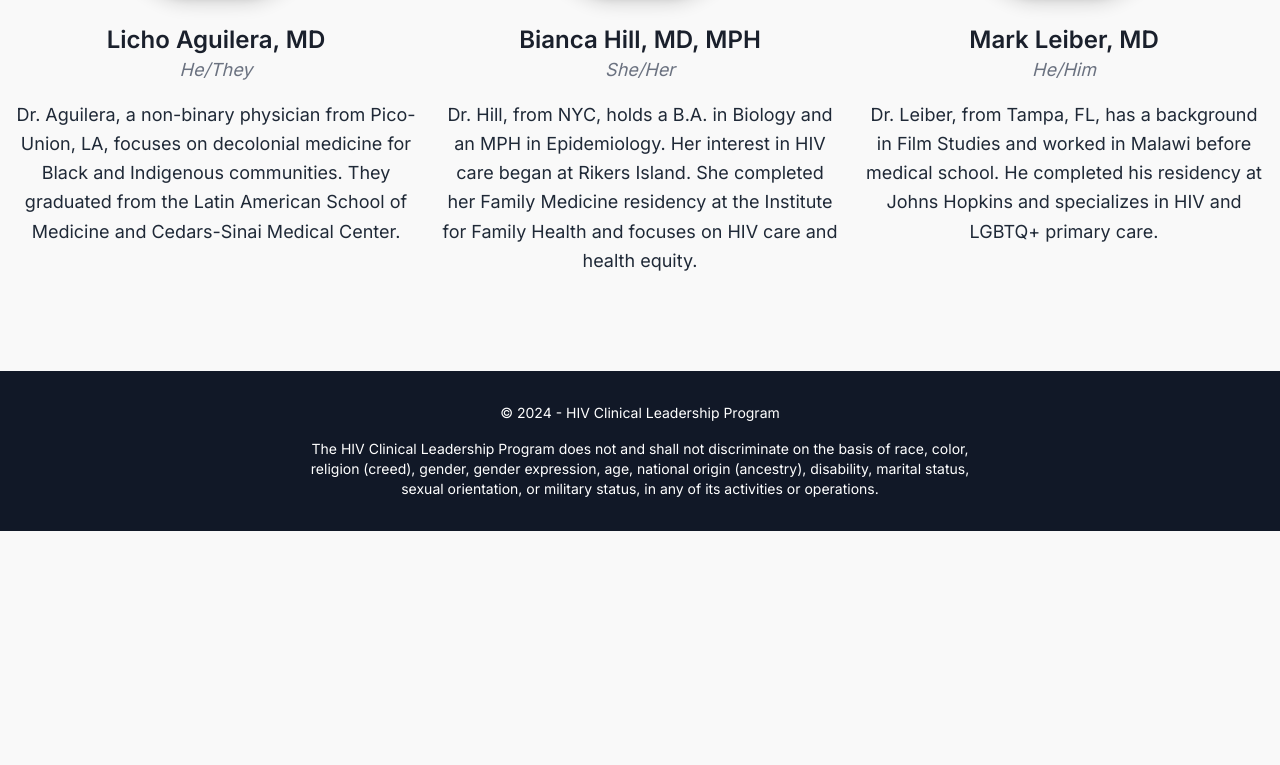
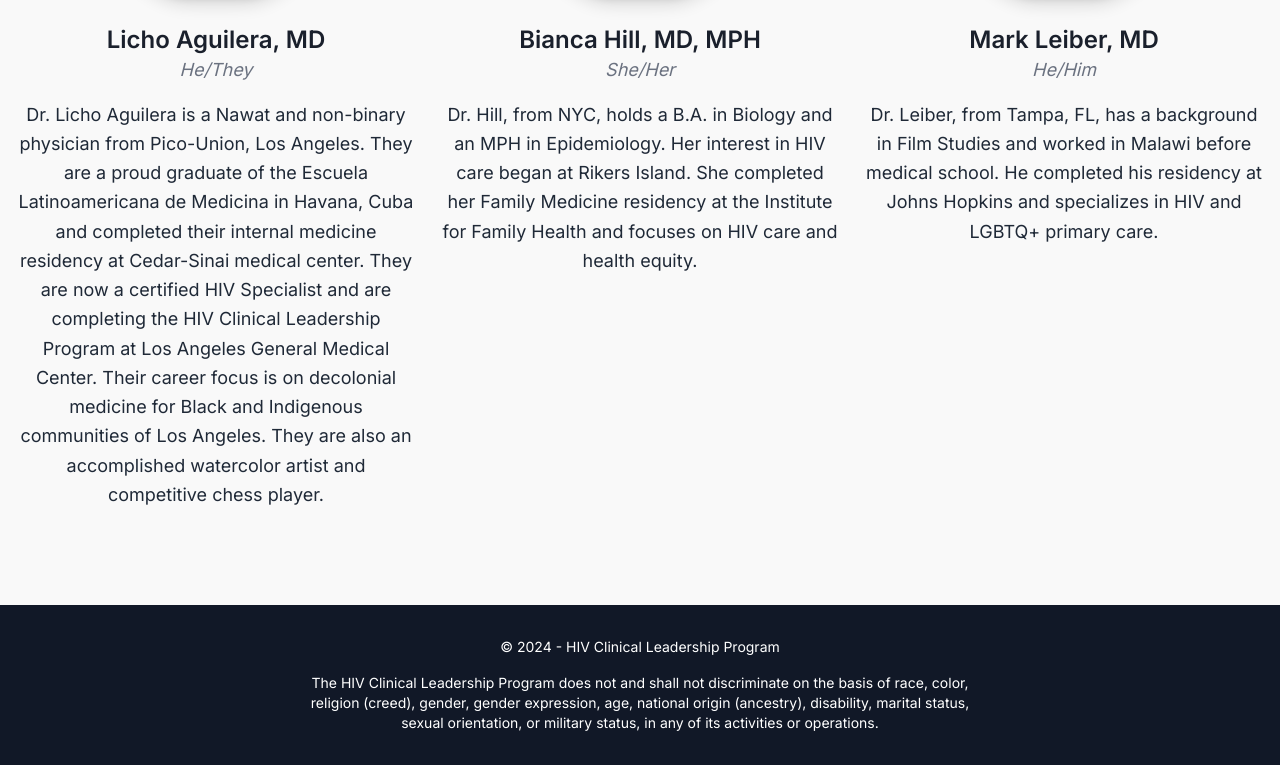
Before and after one commit to jusbuckingham/hiv-fellowship, a Next.js app: page /about/fellows in a window 1280 px wide. Shown: the part 1044-1809 px from the top of the page. Before the commit the page ends 1575 px from the top, so only its background shows below. Built offline with nearby package versions, Linux system fonts and the light colour scheme.

Commit message:
changing dr licho bio

```diff
--- a/src/pages/about/fellows.tsx
+++ b/src/pages/about/fellows.tsx
@@ -30,8 +30,7 @@ const Fellows: React.FC = () => {
       pronouns: 'He/They',
       image: '/images/about/licho-cynthia-aguilera.jpg',
       description: `
-        Dr. Aguilera, a non-binary physician from Pico-Union, LA, focuses on decolonial medicine for Black and Indigenous communities. They graduated from the Latin American School of Medicine and Cedars-Sinai Medical Center.
-      `,
+       Dr. Licho Aguilera is a Nawat and non-binary physician from Pico-Union, Los Angeles. They are a proud graduate of the Escuela Latinoamericana de Medicina in Havana, Cuba and completed their internal medicine residency at Cedar-Sinai medical center. They are now a certified HIV Specialist and are completing the HIV Clinical Leadership Program at Los Angeles General Medical Center. Their career focus is on decolonial medicine for Black and Indigenous communities of Los Angeles. They are also an accomplished watercolor artist and competitive chess player.      `,
     },
     {
       name: 'Bianca Hill, MD, MPH',
```
